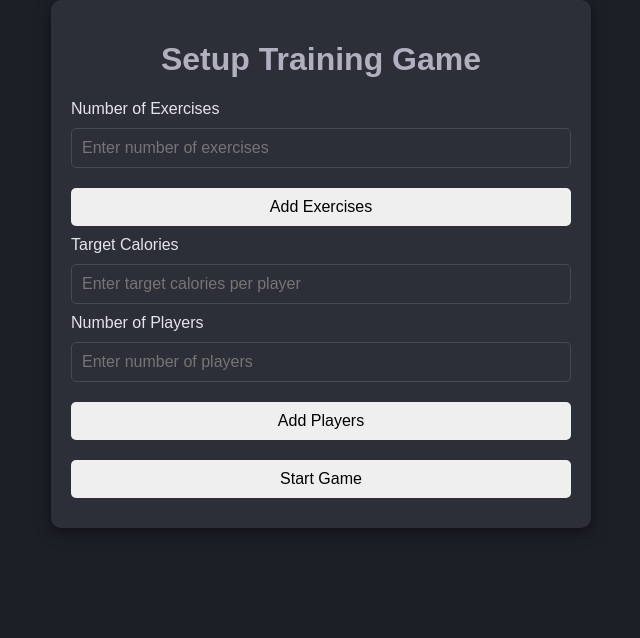
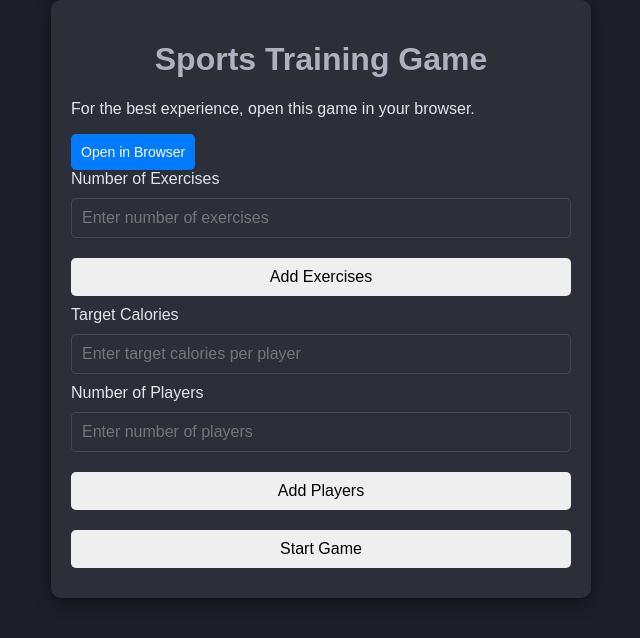
Before and after one commit to OleksandrHubar/training-game, a plain HTML site: page index.html in a window 1280 px wide. Shown: the whole page, without its empty margins (319-959 px from the left). Drawn offline with Linux system fonts and the light colour scheme.

Commit message:
Update index.html

```diff
--- a/index.html
+++ b/index.html
@@ -94,11 +94,26 @@
                 font-size: 18px;
             }
         }
+        #open-browser {
+            background-color: #007bff; /* Blue button */
+            color: white;
+            font-size: 14px;
+            padding: 10px;
+            text-align: center;
+            border: none;
+            border-radius: 5px;
+            cursor: pointer;
+            display: inline-block;
+            text-decoration: none;
+        }
     </style>
 </head>
 <body>
     <div class="container">
-        <h1>Setup Training Game</h1>
+        <h1>Sports Training Game</h1>
+        <p>For the best experience, open this game in your browser.</p>
+        <a href="https://yourgamepage.com" id="open-browser" target="_blank">Open in Browser</a>
+
         <form id="game-setup-form">
             <label for="exercise-count">Number of Exercises</label>
             <input type="number" id="exercise-count" placeholder="Enter number of exercises" required>
@@ -131,6 +146,11 @@
     </div>
 
     <script>
+        const isTelegramWebView = navigator.userAgent.includes('Telegram');
+        if (isTelegramWebView) {
+            alert('You are in Telegram WebView. For the best experience, open this game in your browser.');
+        }
+
         const exerciseDetails = document.getElementById('exercise-details');
         const addExercisesButton = document.getElementById('add-exercises');
         const playerDetails = document.getElementById('player-details');
```
